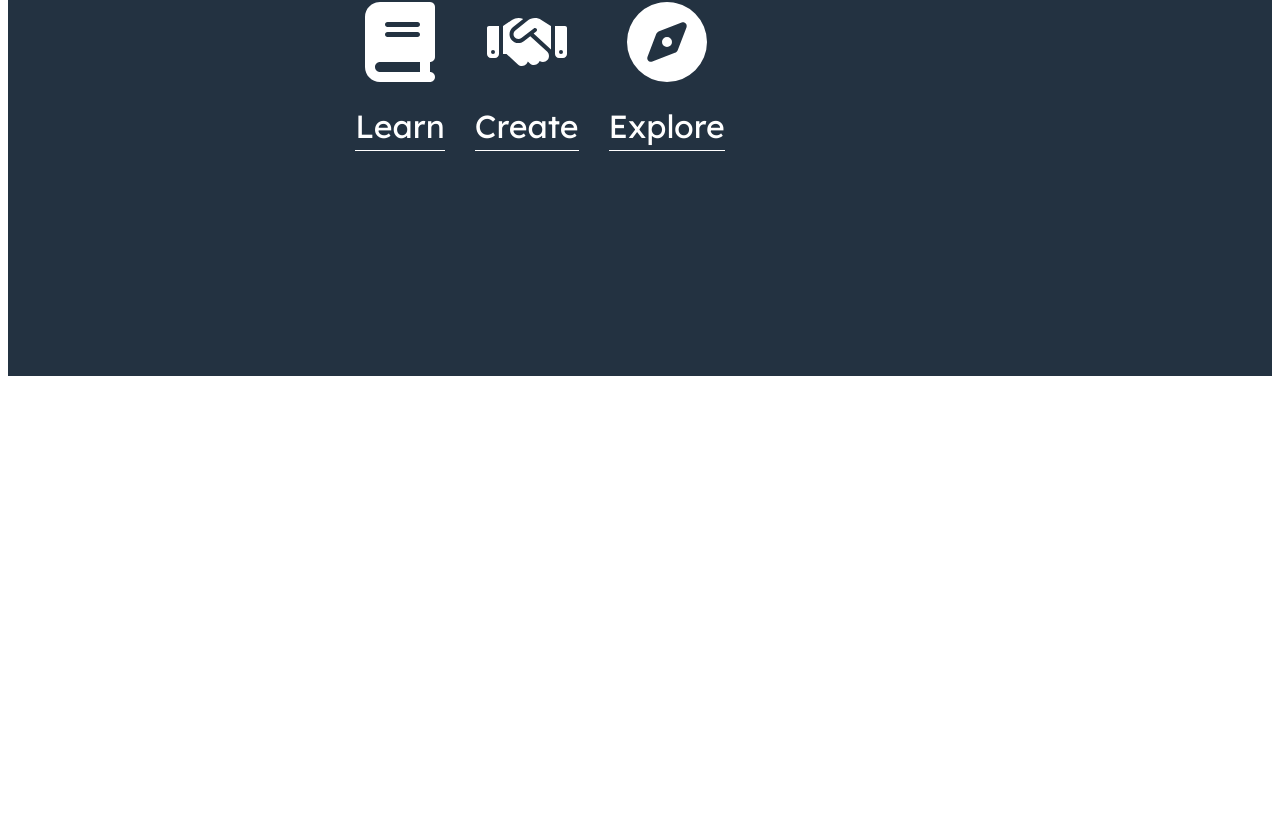
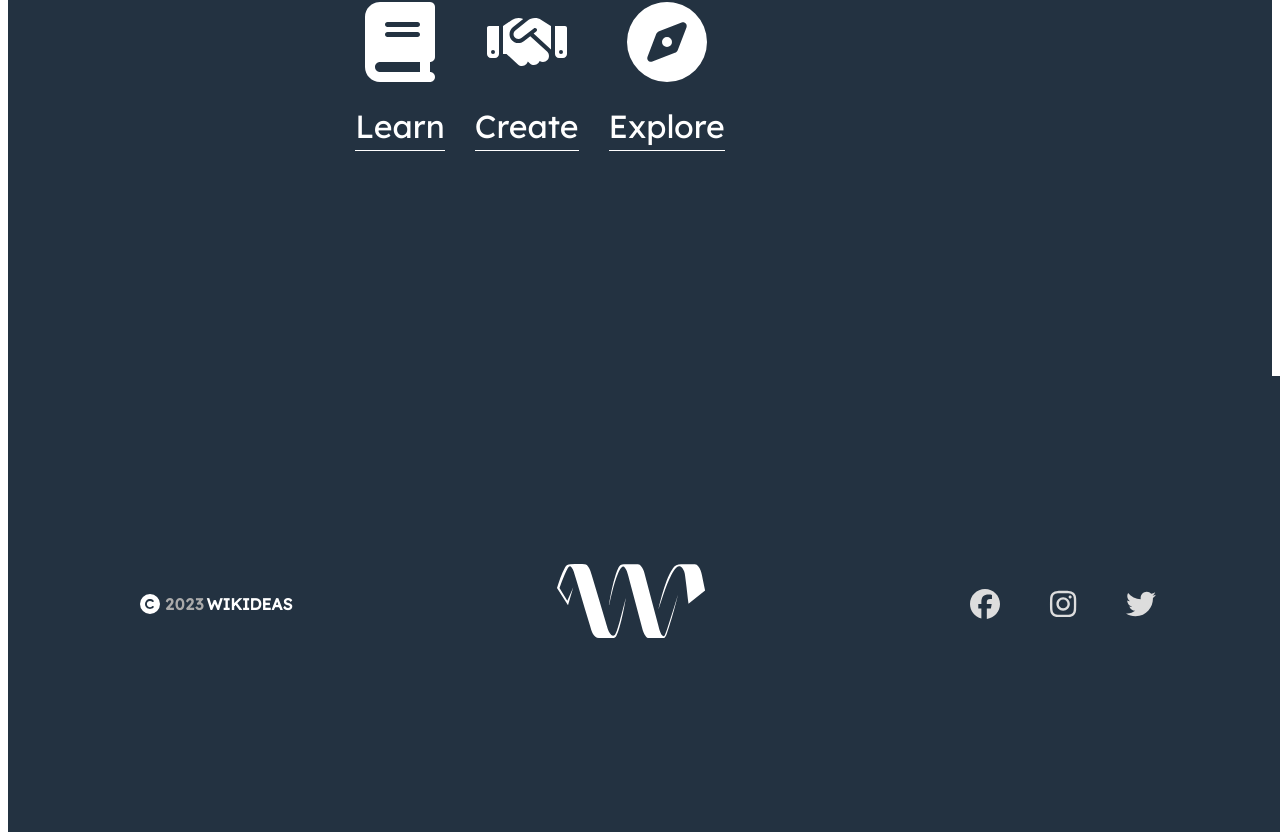
Before and after one commit to GeorgeValle/wiki_ideas_front, a React (Vite) app: page / in a window 1280 px wide. Shown: the part 1268-2108 px from the top of the page. Before the commit the page ends 1652 px from the top, so only its background shows below. Built offline with nearby package versions, Linux system fonts and the light colour scheme.

Commit message:
(feat): add Footer component in the app.jsx
create general footer for use of sll views

```diff
--- a/src/App.css
+++ b/src/App.css
@@ -8,8 +8,8 @@
   padding: 2rem;
   text-align: center;
   overflow-x: hidden;
-}
-
+} */
+/*
 .logo {
   height: 6em;
   padding: 1.5em;
--- a/src/App.jsx
+++ b/src/App.jsx
@@ -5,6 +5,7 @@ import './App.css'
 import {Navigate, BrowserRouter, Route, Routes} from 'react-router-dom'
 import HomeView from './views/HomeView.jsx'
 import Nav from './components/Nav.jsx'
+import Footer from './components/Footer.jsx'
 
 function App() {
 
@@ -21,6 +22,7 @@ function App() {
             <Route path="/edit/:id" element={<Edit/>}/> */}
 
           </Routes>
+          <Footer></Footer>
   </BrowserRouter>
     </>
   )
--- a/src/components/Content.css
+++ b/src/components/Content.css
@@ -2,9 +2,9 @@
   transform: translateX(-100px);
 }
 
-section {
+/* section {
   padding: 250px 0;
-}
+} */
 
 .negative {
   background-color: #233241;
--- /dev/null
+++ b/src/components/Footer.css
@@ -0,0 +1,46 @@
+.alternate {
+    background-color: #233241;
+}
+
+footer {
+    width: 100vw;
+    padding: 150px 0;
+    color: white;
+
+    display: flex;
+    align-items: center;
+    justify-content: space-around;
+}
+
+.col.copyright {
+    font-weight: bold;
+}
+
+.copyright>.year {
+    color: #aaa;
+    font-weight: bold;
+    letter-spacing: 1px;
+    margin: 0 2px 0 5px;
+}
+
+.col.logo>img {
+    height: 150px;
+}
+
+.col.social {
+    display: flex;
+    gap: 50px;
+}
+
+.col.social>svg {
+    height: 30px;
+    cursor: pointer;
+
+    color: #ddd;
+
+    transition: color 0.3s;
+}
+
+.col.social>svg:hover {
+    color: white;
+}
--- /dev/null
+++ b/src/components/Footer.jsx
@@ -0,0 +1,32 @@
+import './Footer.css';
+import {FontAwesomeIcon} from "@fortawesome/react-fontawesome";
+import {faCopyright} from "@fortawesome/free-solid-svg-icons";
+import {faFacebook, faInstagram, faTwitter} from "@fortawesome/free-brands-svg-icons";
+import logo from '../assets/logo_white.svg';
+
+const Footer = () => {
+
+    return (
+        <>
+            <footer className="alternate">
+                <div className="col copyright">
+                    <FontAwesomeIcon icon={faCopyright} size="lg" />
+                    <span className="year">2023</span>
+                    WIKIDEAS
+                </div>
+
+                <div className="col logo">
+                    <img data-logo-foreground-color="red" src={logo} />
+                </div>
+
+                <div className="col social">
+                    <FontAwesomeIcon icon={faFacebook} size="lg" />
+                    <FontAwesomeIcon icon={faInstagram} size="lg" />
+                    <FontAwesomeIcon icon={faTwitter} size="lg" />
+                </div>
+            </footer>
+        </>
+    );
+}
+
+export default Footer
```
Also changed, not shown: src/components/phrases.css (added), src/components/phrases.jsx (added).
